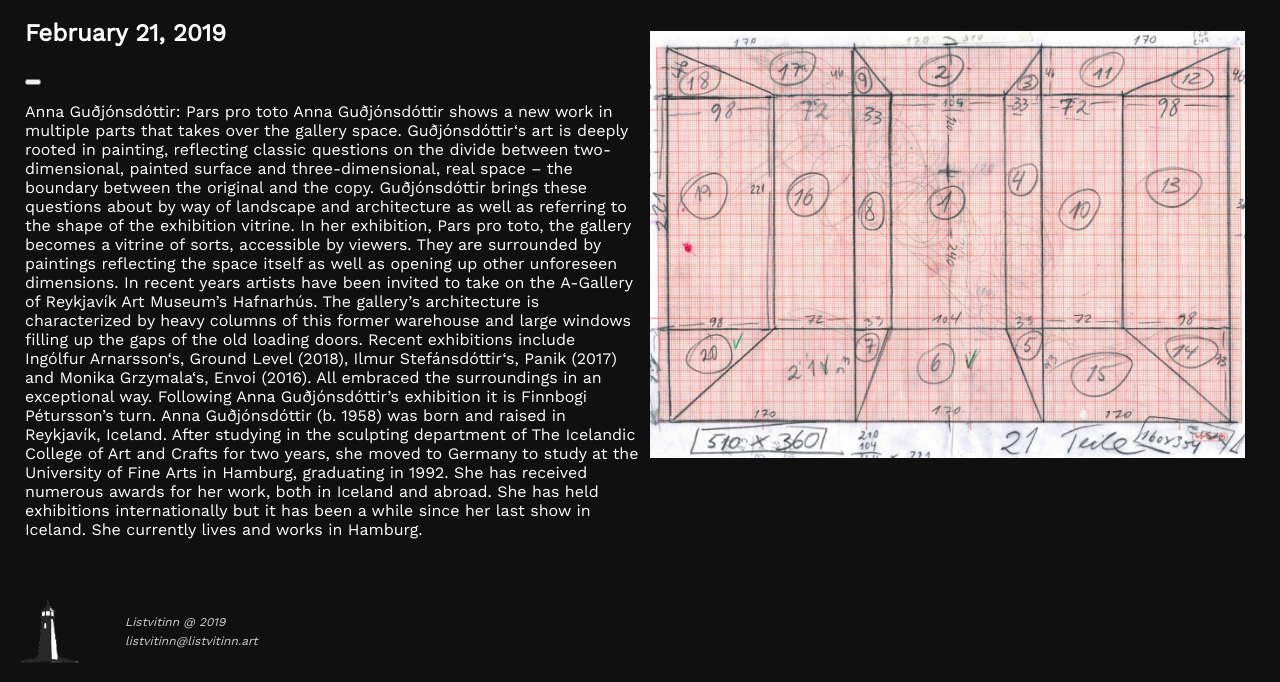
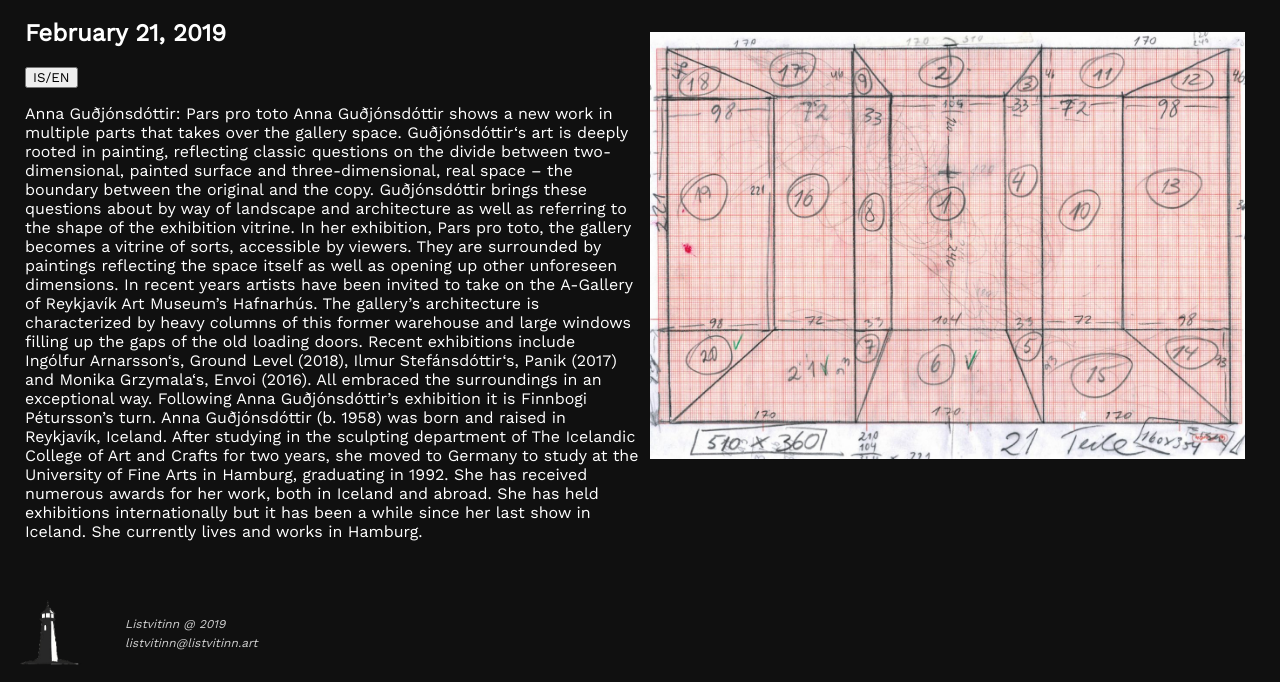
Before and after one commit to jonl17/listvitinn, a Gatsby site: page /exhibition/annagudjonsdottir in a window 1280 px wide. Shown: the part 162-844 px from the top of the page. Built offline with nearby package versions, Linux system fonts and the light colour scheme; Gatsby itself is replaced by a stand-in of ours.

Commit message:
added btn

```diff
--- a/src/templates/exhibition.js
+++ b/src/templates/exhibition.js
@@ -18,7 +18,7 @@ export default function Template({
           <h1>{frontmatter.title}</h1>
           <h2>{frontmatter.opnun}</h2>
           <h2>{frontmatter.lokun}</h2>
-          <button />
+          <button className="language-btn">IS/EN</button>
           <p>{frontmatter.about_en}</p>
         </div>
         <div className="Ex-detail-image-container">
```
